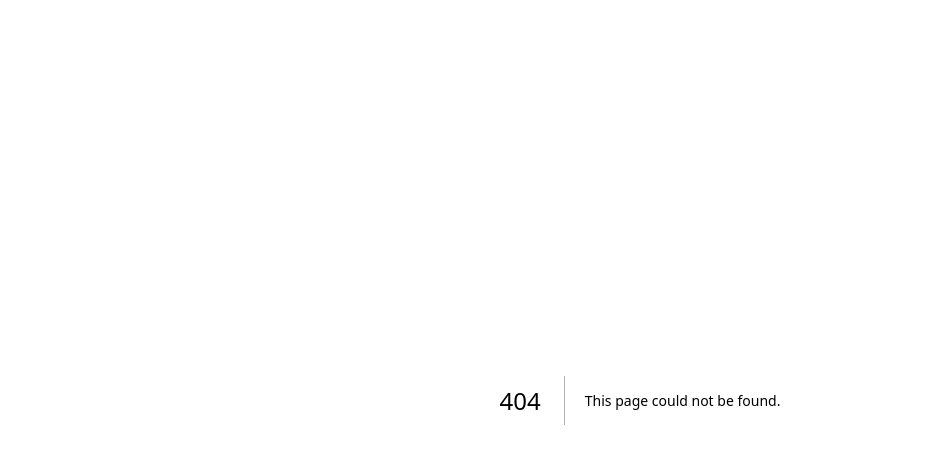
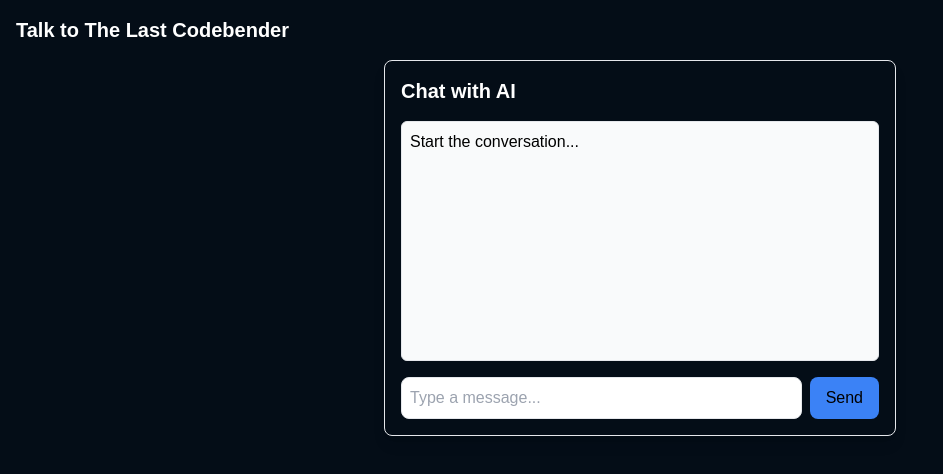
Before and after one commit to Hyeonji-Ahn/uwu-baka, a Next.js app in the folder my-app/: page /api_test in a window 1280 px wide. Before the commit this address had no page. Shown: the top 474 px of the page, without its empty margins (0-943 px from the left). Built offline with nearby package versions, Linux system fonts and the light colour scheme.

Commit message:
CHATGPT works

```diff
--- a/my-app/package.json
+++ b/my-app/package.json
@@ -17,7 +17,9 @@
     "openai": "^4.83.0",
     "react": "^19.0.0",
     "react-calendar": "^5.1.0",
-    "react-dom": "^19.0.0"
+    "react-dom": "^19.0.0",
+    "zod": "^3.24.1",
+    "zof": "^0.0.0"
   },
   "devDependencies": {
     "@eslint/eslintrc": "^3",
--- /dev/null
+++ b/my-app/src/app/api/chat/route.ts
@@ -0,0 +1,37 @@
+import OpenAI from "openai";
+
+// Create an OpenAI API client
+const openai = new OpenAI({
+  apiKey: process.env.OPENAI_API_KEY,
+});
+
+export async function POST(req: { json: () => PromiseLike<{ messages: any; }> | { messages: any; }; }) {
+  try {
+    // Extract the `messages` from the request body
+    const { messages } = await req.json();
+    if (!messages) {
+      return new Response(JSON.stringify({ error: "Messages are required" }), {
+        status: 400,
+        headers: { "Content-Type": "application/json" },
+      });
+    }
+
+    // Send the messages to OpenAI
+    const chatCompletion = await openai.chat.completions.create({
+      model: "gpt-3.5-turbo",
+      messages: messages, // Use messages from the request
+    });
+
+    // Return the response as JSON
+    return new Response(JSON.stringify(chatCompletion.choices[0].message), {
+      status: 200,
+      headers: { "Content-Type": "application/json" },
+    });
+  } catch (error) {
+    console.error("Error:", error);
+    return new Response(JSON.stringify({ error: "Internal Server Error" }), {
+      status: 500,
+      headers: { "Content-Type": "application/json" },
+    });
+  }
+}
--- /dev/null
+++ b/my-app/src/app/api_test/page.tsx
@@ -0,0 +1,19 @@
+"use client";
+
+import Image from "next/image";
+import Chat from "../components/openAI";
+
+export default function Home() {
+  return (
+    <main className="flex flex-col h-screen bg-[#040d17] text-white">
+      <nav className="flex justify-between items-center p-4">
+        <h1 className="text-xl font-semibold">
+          Talk to <span className="highlighted-text">The Last Codebender</span>
+        </h1>
+      </nav>
+      <div className="flex-grow overflow-hidden">
+        <Chat />
+      </div>
+    </main>
+  );
+}
--- a/my-app/src/app/calendar/page.tsx
+++ b/my-app/src/app/calendar/page.tsx
@@ -290,7 +290,7 @@ export default function ResourceCalendar() {
     return (
         <div style={styles.wrap}>
           <p className='px-5 border-red'><Link href="/landing">landing</Link></p>
-          <p><Link href="/goal_setting">gooal_setting</Link></p>
+          <p><Link href="/api_test">gooal_setting</Link></p>
           <div style={styles.left}>
                 <DayPilotNavigator
                     selectMode={"Day"}
--- a/my-app/src/app/components/OpenAIForm.tsx
+++ /dev/null
@@ -1,53 +0,0 @@
-import { useState } from 'react';
-
-const OpenAIForm = () => {
-  const [prompt, setPrompt] = useState('');
-  const [response, setResponse] = useState('');
-  const [loading, setLoading] = useState(false);
-
-  const handleSubmit = async (e: React.FormEvent) => {
-    e.preventDefault();
-
-    setLoading(true);
-    try {
-      const res = await fetch('/api/openai', {
-        method: 'POST',
-        headers: {
-          'Content-Type': 'application/json',
-        },
-        body: JSON.stringify({ prompt }),
-      });
-
-      const data = await res.json();
-
-      if (data.error) {
-        setResponse('Error: ' + data.error);
-      } else {
-        setResponse(data.choices[0].text);
-      }
-    } catch (error) {
-      setResponse('An error occurred');
-    } finally {
-      setLoading(false);
-    }
-  };
-
-  return (
-    <div>
-      <form onSubmit={handleSubmit}>
-        <textarea
-          value={prompt}
-          onChange={(e) => setPrompt(e.target.value)}
-          placeholder="Enter your prompt here"
-          rows={5}
-        />
-        <button type="submit" disabled={loading}>
-          {loading ? 'Loading...' : 'Get Response'}
-        </button>
-      </form>
-      {response && <div><h3>Response:</h3><p>{response}</p></div>}
-    </div>
-  );
-};
-
-export default OpenAIForm;
--- /dev/null
+++ b/my-app/src/app/components/openAI.tsx
@@ -0,0 +1,81 @@
+import { useState } from "react";
+
+interface Message {
+  role: "user" | "assistant";
+  content: string;
+}
+
+export default function ChatComponent() {
+  const [messages, setMessages] = useState<Message[]>([]);
+  const [input, setInput] = useState<string>("");
+  const [loading, setLoading] = useState(false);
+
+  const sendMessage = async () => {
+    if (!input.trim()) return; // Prevent empty messages
+
+    const newMessages: Message[] = [...messages, { role: "user", content: input }];
+    setMessages(newMessages);
+    setInput(""); // Clear input field
+    setLoading(true);
+
+    try {
+      const res = await fetch("/api/chat", {
+        method: "POST",
+        headers: { "Content-Type": "application/json" },
+        body: JSON.stringify({ messages: newMessages }),
+      });
+
+      if (!res.ok) {
+        throw new Error(`API request failed with status ${res.status}`);
+      }
+
+      const data = await res.json();
+      if (!data || !data.content) {
+        throw new Error("Invalid API response");
+      }
+
+      const aiMessage: Message = { role: "assistant", content: data.content };
+      setMessages([...newMessages, aiMessage]);
+    } catch (error) {
+      console.error("Error:", error);
+    } finally {
+      setLoading(false);
+    }
+  };
+
+  return (
+    <div className="p-4 max-w-lg mx-auto border rounded-lg shadow-lg">
+      <h2 className="text-xl font-bold mb-4">Chat with AI</h2>
+
+      <div className="mb-4 h-60 overflow-y-auto border p-2 rounded-md bg-gray-50">
+        {messages.length > 0 ? (
+          messages.map((msg, index) => (
+            <div key={index} className={`p-2 ${msg.role === "user" ? "text-right" : "text-left"} text-black`}>
+              <strong>{msg.role === "user" ? "You" : "AI"}:</strong> {msg.content}
+            </div>
+          ))
+        ) : (
+          <p className="text-black">Start the conversation...</p>
+        )}
+      </div>
+
+      <div className="flex gap-2">
+        <input
+          type="text"
+          value={input}
+          onChange={(e) => setInput(e.target.value)}
+          placeholder="Type a message..."
+          className="flex-1 p-2 border rounded-lg text-black"
+          disabled={loading}
+        />
+        <button
+          onClick={sendMessage}
+          disabled={loading}
+          className="bg-blue-500 text-black px-4 py-2 rounded-lg hover:bg-blue-600 disabled:opacity-50"
+        >
+          {loading ? "Sending..." : "Send"}
+        </button>
+      </div>
+    </div>
+  );
+}
--- a/my-app/src/app/landing/page.tsx
+++ b/my-app/src/app/landing/page.tsx
@@ -15,7 +15,7 @@ export default function Page() {
           </button>
           <button
             onClick={() => router.push("/calendar")}
-            className="border-2 border-white rounded px-4 py-2 rounded">Calendar</button>
+            className="border-2 border-white px-4 py-2 rounded">Calendar</button>
         </div>
       </div>
     );
```
Also changed, not shown: my-app/src/app/lib/openAI.ts (added, +76 -0 lines), 1 other file (tests, documents, lock files or other folders).
